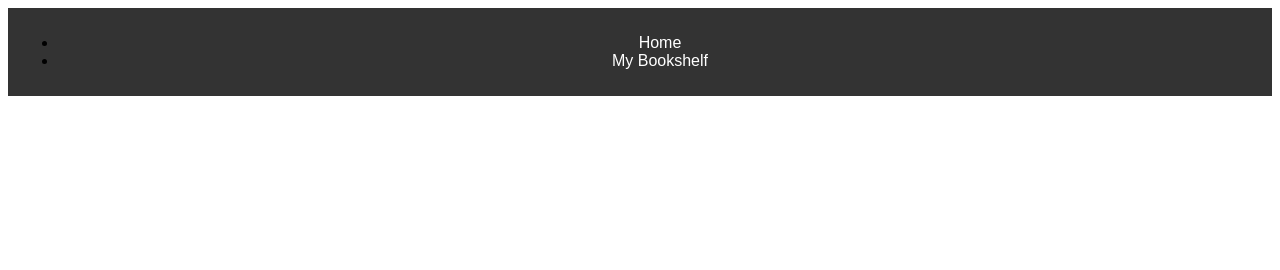
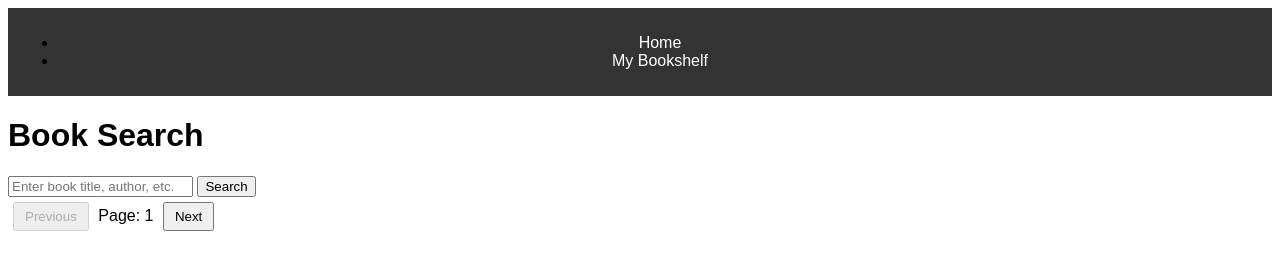
Before and after one commit to The-Asian-Guy/Test, a plain HTML site: page index.html in a window 1280 px wide. Drawn offline with nearby package versions, Linux system fonts and the light colour scheme.

Commit message:
Add book search functionality to index.html

```diff
--- a/index.html
+++ b/index.html
@@ -16,3 +16,20 @@
             </ul>
         </nav>
     </header>
+    <div id="book-search-container">
+        <h1>Book Search</h1>
+        <input type="text" id="search-query" placeholder="Enter book title, author, etc.">
+        <button id="search-button">Search</button>
+
+        <div id="book-results"></div>
+
+        <div id="pagination">
+            <button id="prev-page" disabled>Previous</button>
+            <span id="page-number">Page: 1</span>
+            <button id="next-page">Next</button>
+        </div>
+    </div>
+
+    <script src="script.js"></script>
+</body>
+</html>
```
